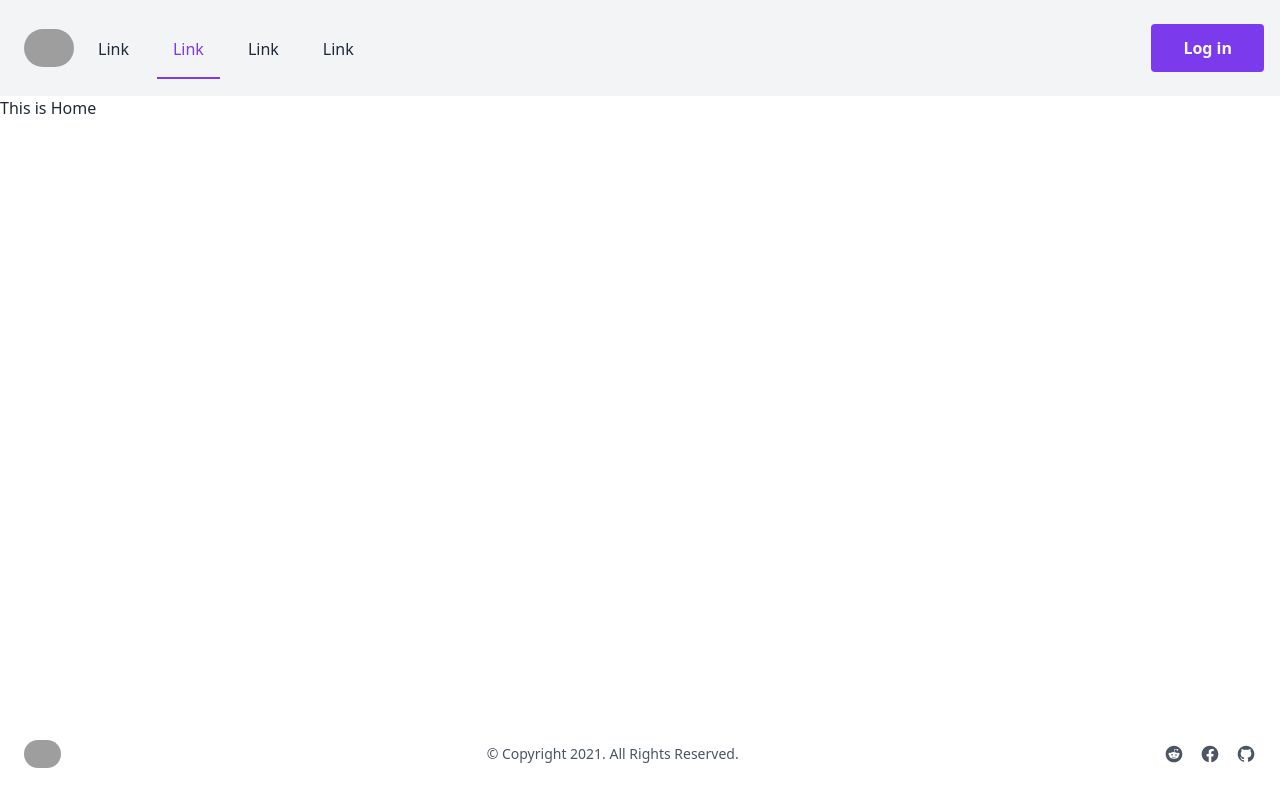
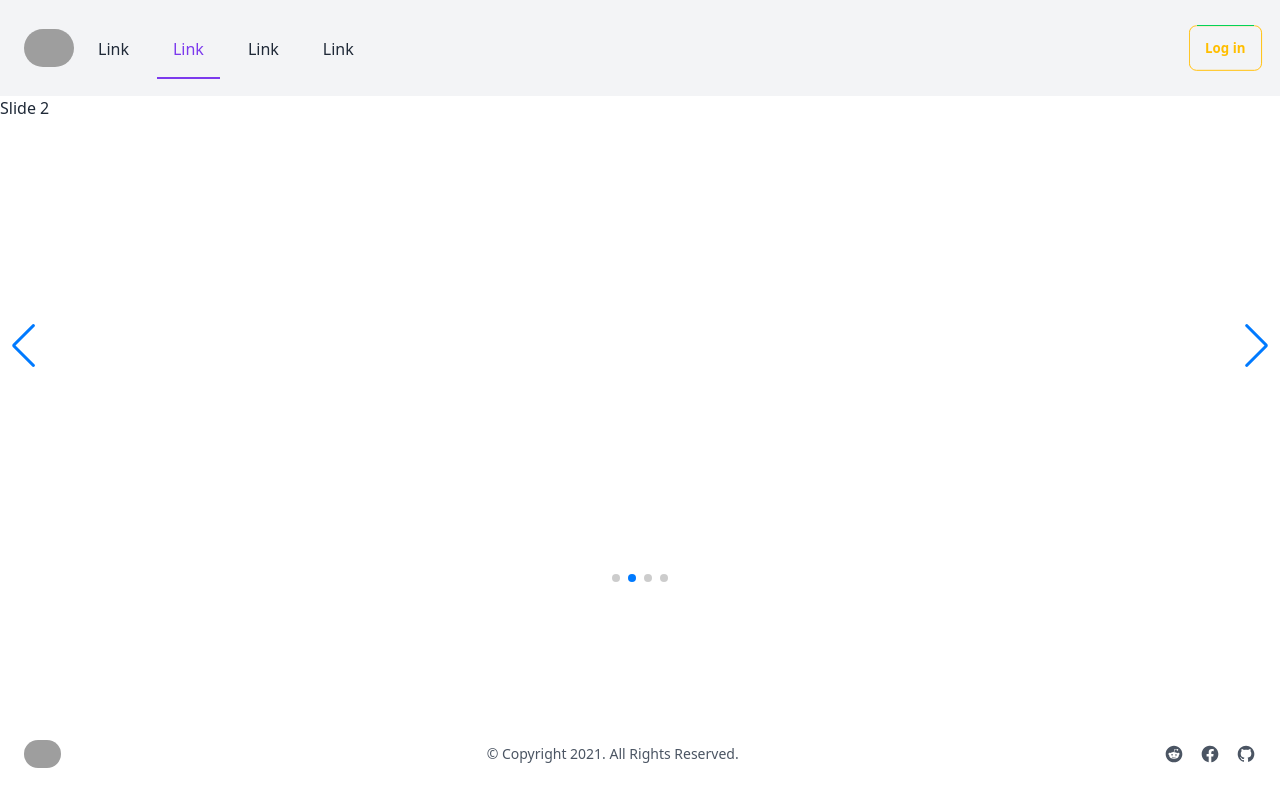
Before and after one commit to samio11/Food_Shearing_Ass_11_client, a React (Vite) app: page / in a window 1280 px wide. Built offline with nearby package versions, Linux system fonts and the light colour scheme; grey boxes are pictures that could not be loaded.

Commit message:
SLider Added in Home Page and Adjust Navbar

```diff
--- a/package.json
+++ b/package.json
@@ -12,7 +12,8 @@
   "dependencies": {
     "react": "^18.3.1",
     "react-dom": "^18.3.1",
-    "react-router-dom": "^6.25.0"
+    "react-router-dom": "^6.25.0",
+    "swiper": "^11.1.5"
   },
   "devDependencies": {
     "@types/react": "^18.3.3",
--- a/src/Pages/Home.jsx
+++ b/src/Pages/Home.jsx
@@ -1,9 +1,13 @@
 import React from 'react';
+import Slider from './Slider';
 
 const Home = () => {
     return (
         <div>
-            This is Home
+            {/* for slider */}
+            <div>
+              <Slider></Slider>
+            </div>
         </div>
     );
 };
--- a/src/Pages/NavBar.jsx
+++ b/src/Pages/NavBar.jsx
@@ -26,7 +26,7 @@ const NavBar = () => {
                     </div>
 
                     <div className="items-center flex-shrink-0 hidden lg:flex">
-                        <button className="px-8 py-3 font-semibold rounded bg-violet-600 text-gray-50">Log in</button>
+                        <button className="btn btn-outline btn-warning">Log in</button>
                     </div>
 
                     <div className='lg:hidden dropdown w-full flex justify-end'>
--- /dev/null
+++ b/src/Pages/Slider.jsx
@@ -0,0 +1,35 @@
+import React from 'react';
+import { Swiper, SwiperSlide } from 'swiper/react';
+// import Swiper styles
+import 'swiper/css';
+import 'swiper/css/pagination';
+import 'swiper/css/navigation';
+
+import { Autoplay, Pagination, Navigation } from 'swiper/modules';
+const Slider = () => {
+    return (
+        <div>
+           <Swiper
+        spaceBetween={30}
+        centeredSlides={true}
+        autoplay={{
+          delay: 2500,
+          disableOnInteraction: false,
+        }}
+        pagination={{
+          clickable: true,
+        }}
+        navigation={true}
+        modules={[Autoplay, Pagination, Navigation]}
+        className="w-full h-[500px]"
+      >
+        <SwiperSlide>Slide 1</SwiperSlide>
+        <SwiperSlide>Slide 2</SwiperSlide>
+        <SwiperSlide>Slide 3</SwiperSlide>
+        <SwiperSlide>Slide 4</SwiperSlide>
+      </Swiper>
+        </div>
+    );
+};
+
+export default Slider;
```
Also changed, not shown: 1 other file (tests, documents, lock files or other folders).
